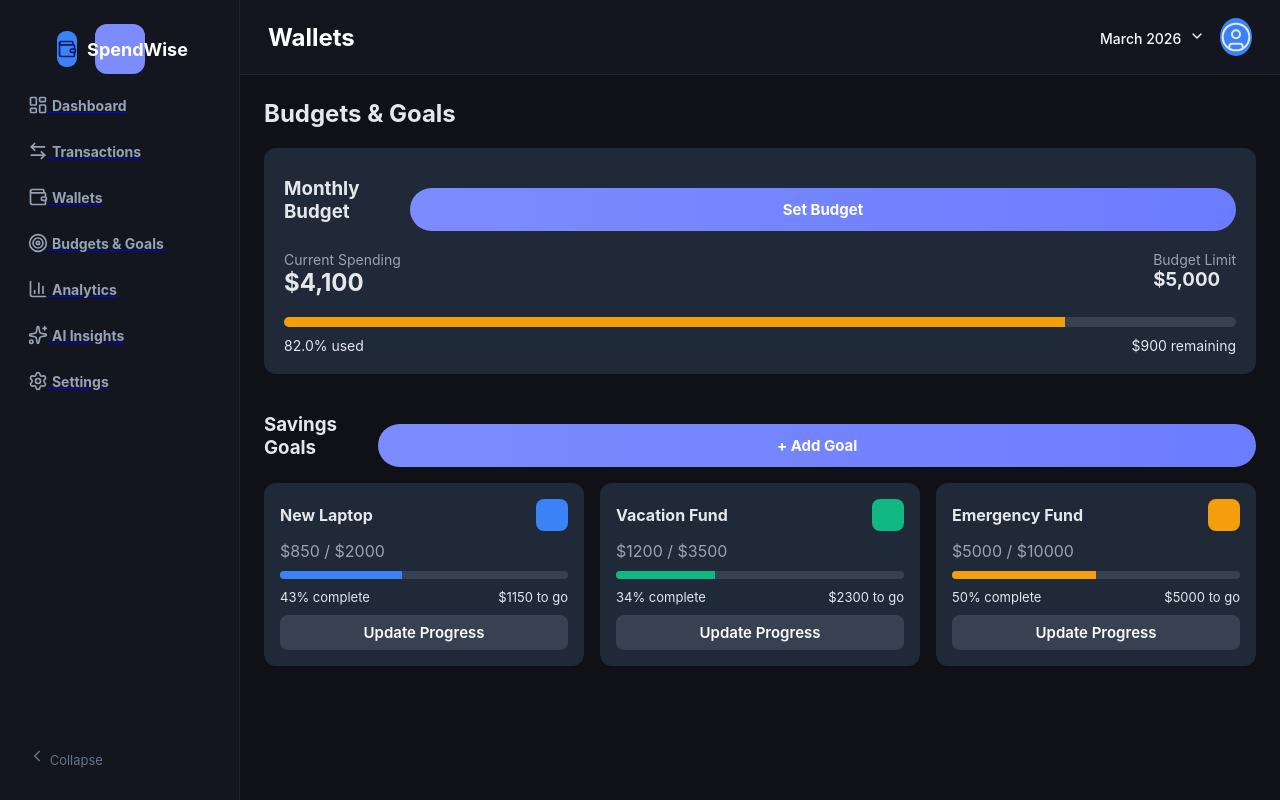
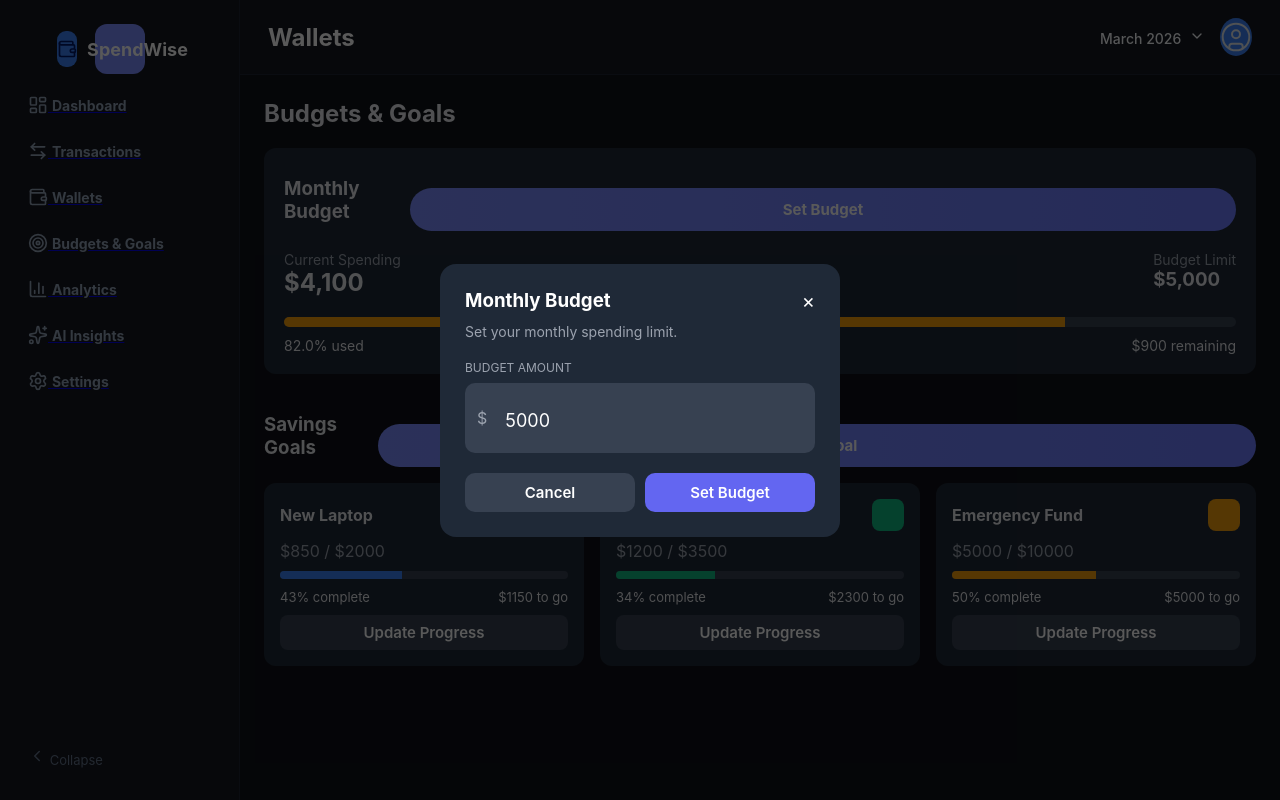
Before and after one commit to sanyamrajbhandari/colab-expense-tracker-frontend, a React (Vite) app: page /BudgetsAndGoals in a window 1280 px wide. Both pictures are taken after a click on the button "Set Budget". Built offline with nearby package versions, Linux system fonts and the light colour scheme.

Commit message:
changed the css for the budgets and goals page and made pop up work for set budget, add budget and update progress

```diff
--- a/src/components/Multipage/Sidebar.jsx
+++ b/src/components/Multipage/Sidebar.jsx
@@ -24,7 +24,11 @@ const items = [
     route: "/transactions",
   },
   { label: "Wallets", icon: <Wallet size={20} />, route: "/wallets" },
-  { label: "Budgets & Goals", icon: <Target size={20} />, route: "/budgets" },
+  {
+    label: "Budgets & Goals",
+    icon: <Target size={20} />,
+    route: "/BudgetsAndGoals",
+  },
   { label: "Analytics", icon: <BarChart3 size={20} />, route: "/analytics" },
   { label: "AI Insights", icon: <Sparkles size={20} />, route: "/aiInsights" },
   { label: "Settings", icon: <Settings size={20} />, route: "/settings" },
--- a/src/css/BudgetsGoals.css
+++ b/src/css/BudgetsGoals.css
@@ -7,7 +7,6 @@
   margin-bottom: 20px;
 }
 
-/* Budget Card */
 .budget-card {
   background: #1f2937;
   padding: 20px;
@@ -32,7 +31,6 @@
   font-size: 14px;
 }
 
-/* Progress Bar */
 .progress-bar {
   height: 10px;
   background: #374151;
@@ -57,7 +55,6 @@
   font-size: 14px;
 }
 
-/* Goals */
 .goals-header {
   display: flex;
   justify-content: space-between;
@@ -111,7 +108,6 @@
   cursor: pointer;
 }
 
-/* Buttons */
 .btn {
   background: #2563eb;
   border: none;
@@ -120,3 +116,98 @@
   color: white;
   cursor: pointer;
 }
+
+/* ===== MODAL (NON-INTRUSIVE) ===== */
+/* MODAL */
+.modal-overlay {
+  position: fixed;
+  top: 0;
+  left: 0;
+  width: 100%;
+  height: 100%;
+  background: rgba(0, 0, 0, 0.65);
+  display: flex;
+  justify-content: center;
+  align-items: center;
+  z-index: 1000;
+}
+
+.modal {
+  background: #1f2937;
+  padding: 25px;
+  border-radius: 16px;
+  width: 400px;
+  color: white;
+}
+
+.modal-header {
+  display: flex;
+  justify-content: space-between;
+  align-items: center;
+}
+
+.close-btn {
+  cursor: pointer;
+  font-size: 20px;
+}
+
+.modal-text {
+  color: #9ca3af;
+  font-size: 14px;
+  margin: 10px 0 20px;
+}
+
+.modal-label {
+  font-size: 12px;
+  color: #9ca3af;
+}
+
+.input-box {
+  display: flex;
+  align-items: center;
+  background: #374151;
+  border-radius: 10px;
+  padding: 12px;
+  margin-top: 8px;
+}
+
+.input-box span {
+  margin-right: 8px;
+  color: #9ca3af;
+}
+
+.input-box input {
+  background: transparent;
+  border: none;
+  outline: none;
+  color: white;
+  width: 100%;
+  font-size: 18px;
+}
+
+.modal-actions {
+  display: flex;
+  justify-content: space-between;
+  margin-top: 20px;
+}
+
+.cancel-btn {
+  flex: 1;
+  margin-right: 10px;
+  padding: 10px;
+  background: #374151;
+  border: none;
+  border-radius: 10px;
+  color: white;
+  cursor: pointer;
+}
+
+.save-btn {
+  flex: 1;
+  padding: 10px;
+  background: #6366f1;
+  border: none;
+  border-radius: 10px;
+  color: white;
+  cursor: pointer;
+}
--- a/src/pages/BudgetsAndGoals.jsx
+++ b/src/pages/BudgetsAndGoals.jsx
@@ -1,51 +1,103 @@
-import React from "react";
+import React, { useState } from "react";
 import "../css/BudgetsGoals.css";
 import Sidebar from "../components/Multipage/Sidebar";
 import Topbar from "../components/Multipage/Topbar";
 
-const goals = [
-  {
-    title: "New Laptop",
-    saved: 850,
-    target: 2000,
-    color: "#3b82f6",
-  },
-  {
-    title: "Vacation Fund",
-    saved: 1200,
-    target: 3500,
-    color: "#10b981",
-  },
-  {
-    title: "Emergency Fund",
-    saved: 5000,
-    target: 10000,
-    color: "#f59e0b",
-  },
-];
+const BudgetsAndGoals = () => {
+  const [limit, setLimit] = useState(5000);
+  const [spending, setSpending] = useState(4100);
 
-const BudgetsGoals = () => {
-  const spending = 4100;
-  const limit = 5000;
+  const [goals, setGoals] = useState([
+    { title: "New Laptop", saved: 850, target: 2000, color: "#3b82f6" },
+    { title: "Vacation Fund", saved: 1200, target: 3500, color: "#10b981" },
+    { title: "Emergency Fund", saved: 5000, target: 10000, color: "#f59e0b" },
+  ]);
+
+  // ===== MODAL STATES =====
+  const [showModal, setShowModal] = useState(false);
+  const [modalType, setModalType] = useState("");
+
+  const [tempLimit, setTempLimit] = useState(limit);
+  const [goalTitle, setGoalTitle] = useState("");
+  const [goalTarget, setGoalTarget] = useState("");
+  const [updateAmount, setUpdateAmount] = useState("");
+  const [selectedGoalIndex, setSelectedGoalIndex] = useState(null);
+
   const percentUsed = (spending / limit) * 100;
+
+  // ===== OPEN MODALS =====
+  const handleSetBudget = () => {
+    setModalType("budget");
+    setTempLimit(limit);
+    setShowModal(true);
+  };
+
+  const handleAddGoal = () => {
+    setModalType("addGoal");
+    setGoalTitle("");
+    setGoalTarget("");
+    setShowModal(true);
+  };
+
+  const handleUpdateGoal = (index) => {
+    setModalType("updateGoal");
+    setSelectedGoalIndex(index);
+    setUpdateAmount("");
+    setShowModal(true);
+  };
+
+  const handleCloseModal = () => {
+    setShowModal(false);
+  };
+
+  // ===== SAVE ACTION =====
+  const handleSave = () => {
+    if (modalType === "budget") {
+      if (!isNaN(tempLimit) && tempLimit > 0) {
+        setLimit(Number(tempLimit));
+      }
+    }
+
+    if (modalType === "addGoal") {
+      if (goalTitle && goalTarget && !isNaN(goalTarget)) {
+        const newGoal = {
+          title: goalTitle,
+          saved: 0,
+          target: Number(goalTarget),
+          color: "#6366f1",
+        };
+        setGoals([...goals, newGoal]);
+      }
+    }
+
+    if (modalType === "updateGoal") {
+      if (!isNaN(updateAmount) && selectedGoalIndex !== null) {
+        const updatedGoals = [...goals];
+        updatedGoals[selectedGoalIndex].saved += Number(updateAmount);
+        setGoals(updatedGoals);
+      }
+    }
+
+    setShowModal(false);
+  };
 
   return (
     <div className="app">
-      {/* Sidebar component */}
       <Sidebar />
 
       <div className="right-board">
-        {/* Topbar component */}
         <Topbar title="Wallets" />
 
         <div className="budgets-container">
           <h2 className="page-title">Budgets & Goals</h2>
 
-          {/* Monthly Budget */}
+          {/* ===== BUDGET ===== */}
           <div className="budget-card">
             <div className="budget-header">
               <h3>Monthly Budget</h3>
-              <button className="btn">Set Budget</button>
+              <button className="btn" onClick={handleSetBudget}>
+                Set Budget
+              </button>
             </div>
 
             <div className="budget-info">
@@ -54,7 +106,7 @@ const BudgetsGoals = () => {
                 <h2>${spending.toLocaleString()}</h2>
               </div>
 
-              <div className="right">
+              <div>
                 <p className="label">Budget Limit</p>
                 <h3>${limit.toLocaleString()}</h3>
               </div>
@@ -73,10 +125,12 @@ const BudgetsGoals = () => {
             </div>
           </div>
 
-          {/* Savings Goals */}
+          {/* ===== GOALS ===== */}
           <div className="goals-header">
             <h3>Savings Goals</h3>
-            <button className="btn">+ Add Goal</button>
+            <button className="btn" onClick={handleAddGoal}>
+              + Add Goal
+            </button>
           </div>
 
           <div className="goals-grid">
@@ -112,15 +166,112 @@ const BudgetsGoals = () => {
                     <span>${goal.target - goal.saved} to go</span>
                   </div>
 
-                  <button className="update-btn">Update Progress</button>
+                  <button
+                    className="update-btn"
+                    onClick={() => handleUpdateGoal(index)}
+                  >
+                    Update Progress
+                  </button>
                 </div>
               );
             })}
           </div>
         </div>
       </div>
+
+      {/* ===== MODAL ===== */}
+      {showModal && (
+        <div className="modal-overlay">
+          <div className="modal">
+            <div className="modal-header">
+              <h3>
+                {modalType === "budget" && "Monthly Budget"}
+                {modalType === "addGoal" && "Add New Goal"}
+                {modalType === "updateGoal" && "Update Progress"}
+              </h3>
+              <span className="close-btn" onClick={handleCloseModal}>
+                ×
+              </span>
+            </div>
+
+            <p className="modal-text">
+              {modalType === "budget" && "Set your monthly spending limit."}
+              {modalType === "addGoal" && "Create a new savings goal."}
+              {modalType === "updateGoal" && "Add progress to your goal."}
+            </p>
+
+            {/* ===== BUDGET ===== */}
+            {modalType === "budget" && (
+              <>
+                <label className="modal-label">BUDGET AMOUNT</label>
+                <div className="input-box">
+                  <span>$</span>
+                  <input
+                    type="number"
+                    value={tempLimit}
+                    onChange={(e) => setTempLimit(e.target.value)}
+                  />
+                </div>
+              </>
+            )}
+
+            {/* ===== ADD GOAL ===== */}
+            {modalType === "addGoal" && (
+              <>
+                <label className="modal-label">GOAL NAME</label>
+                <div className="input-box">
+                  <input
+                    type="text"
+                    placeholder="e.g. New Phone"
+                    value={goalTitle}
+                    onChange={(e) => setGoalTitle(e.target.value)}
+                  />
+                </div>
+
+                <label className="modal-label" style={{ marginTop: "10px" }}>
+                  TARGET AMOUNT
+                </label>
+                <div className="input-box">
+                  <span>$</span>
+                  <input
+                    type="number"
+                    value={goalTarget}
+                    onChange={(e) => setGoalTarget(e.target.value)}
+                  />
+                </div>
+              </>
+            )}
+
+            {/* ===== UPDATE ===== */}
+            {modalType === "updateGoal" && (
+              <>
+                <label className="modal-label">ADD AMOUNT</label>
+                <div className="input-box">
+                  <span>$</span>
+                  <input
+                    type="number"
+                    value={updateAmount}
+                    onChange={(e) => setUpdateAmount(e.target.value)}
+                  />
+                </div>
+              </>
+            )}
+
+            <div className="modal-actions">
+              <button className="cancel-btn" onClick={handleCloseModal}>
+                Cancel
+              </button>
+              <button className="save-btn" onClick={handleSave}>
+                {modalType === "budget" && "Set Budget"}
+                {modalType === "addGoal" && "Add Goal"}
+                {modalType === "updateGoal" && "Update"}
+              </button>
+            </div>
+          </div>
+        </div>
+      )}
     </div>
   );
 };
 
-export default BudgetsGoals;
+export default BudgetsAndGoals;
```
